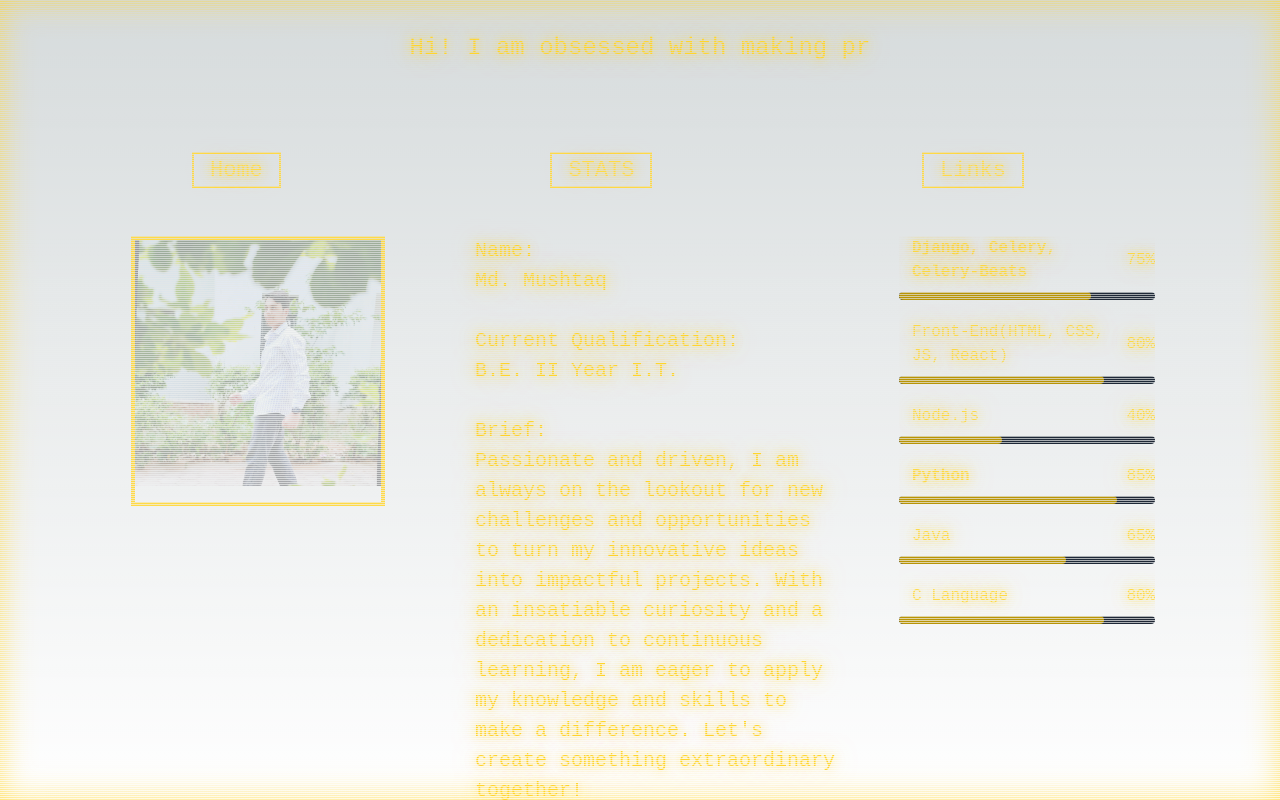
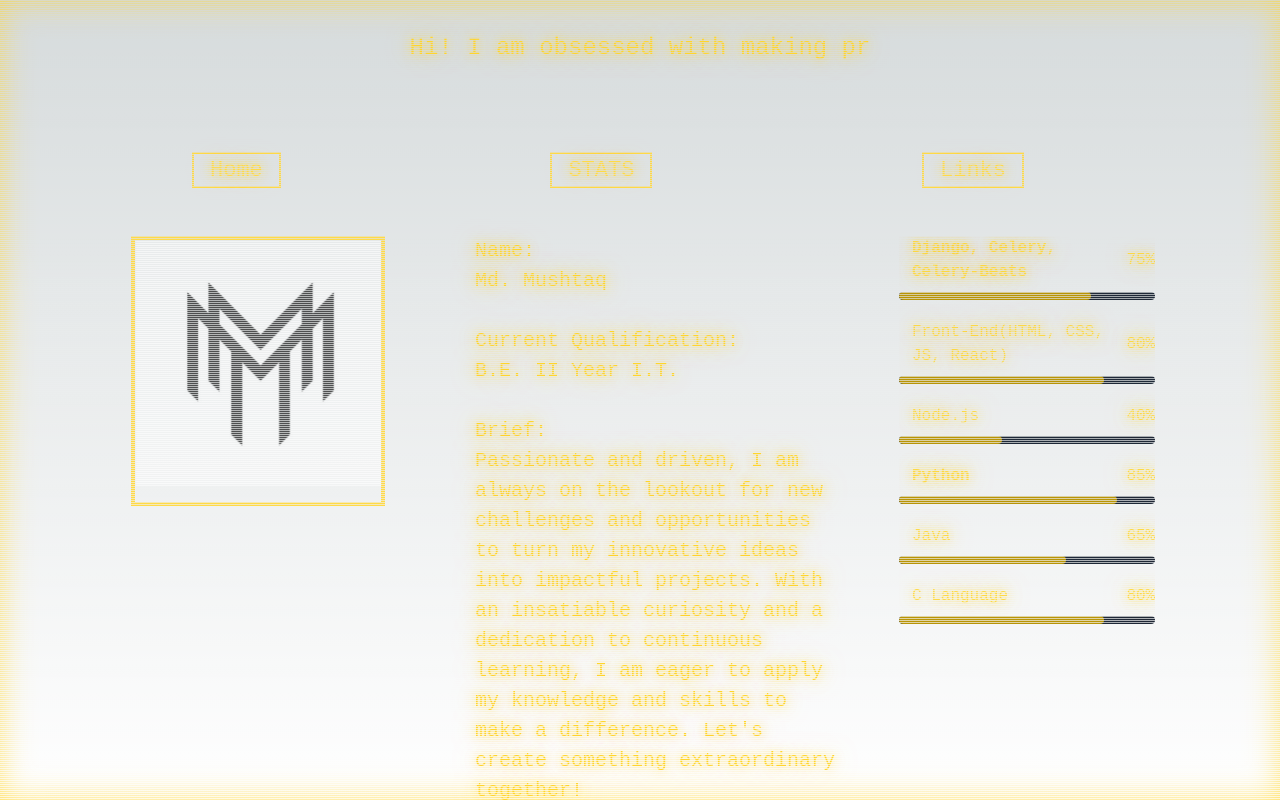
Before and after one commit to IOutis/Retro-Portfolio, a Next.js app: page / in a window 1280 px wide. Built offline with nearby package versions, Linux system fonts and the light colour scheme.

Commit message:
Decreased image time to 4sec

```diff
--- a/src/app/ImageComp.js
+++ b/src/app/ImageComp.js
@@ -20,7 +20,7 @@ export default function ImageComp() {
         });
         setFade(false);
       }, 1000);
-    }, 5000);
+    }, 4000);
 
     return () => clearInterval(intervalId);
   }, []);
```
